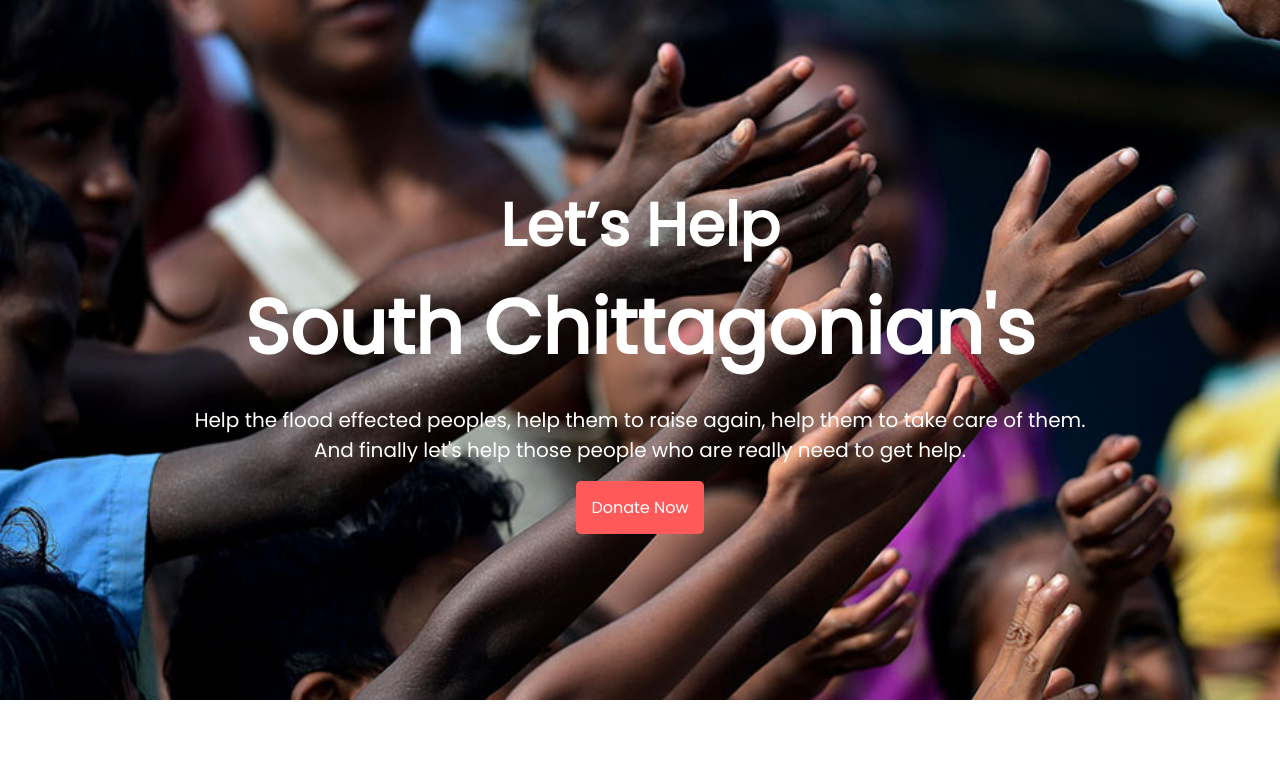
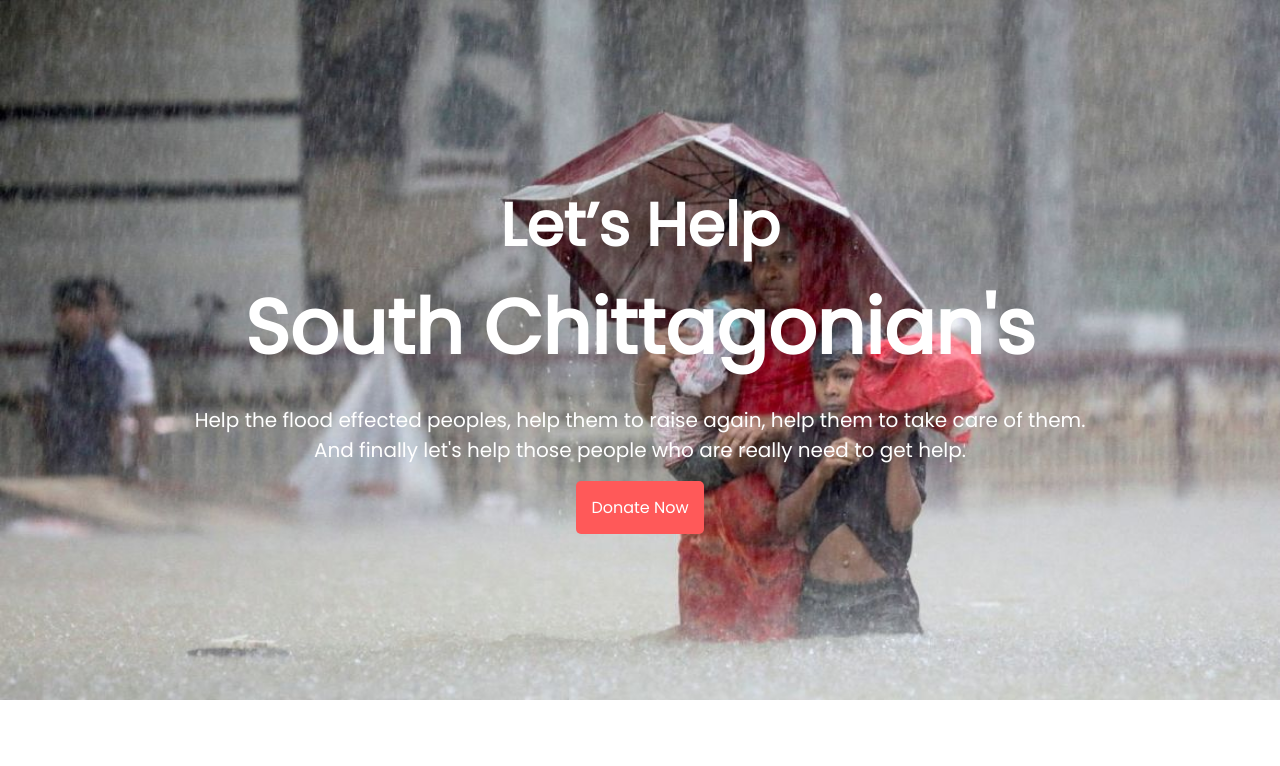
Before and after one commit to showaibbinnasir/donate-now, a plain HTML site: page index.html in a window 1280 px wide. Shown: the top 766 px of the page. Drawn offline with Linux system fonts and the light colour scheme.

Commit message:
Add files via upload

```diff
--- a/css/style.css
+++ b/css/style.css
@@ -4,7 +4,7 @@
 }
 
 .headerPart{
-    background-image: url(../images/donation13.jpg);
+    background-image: url(../images/flood.jpg);
     height: 700px;
     background-repeat: no-repeat;
     background-size: cover;
```
